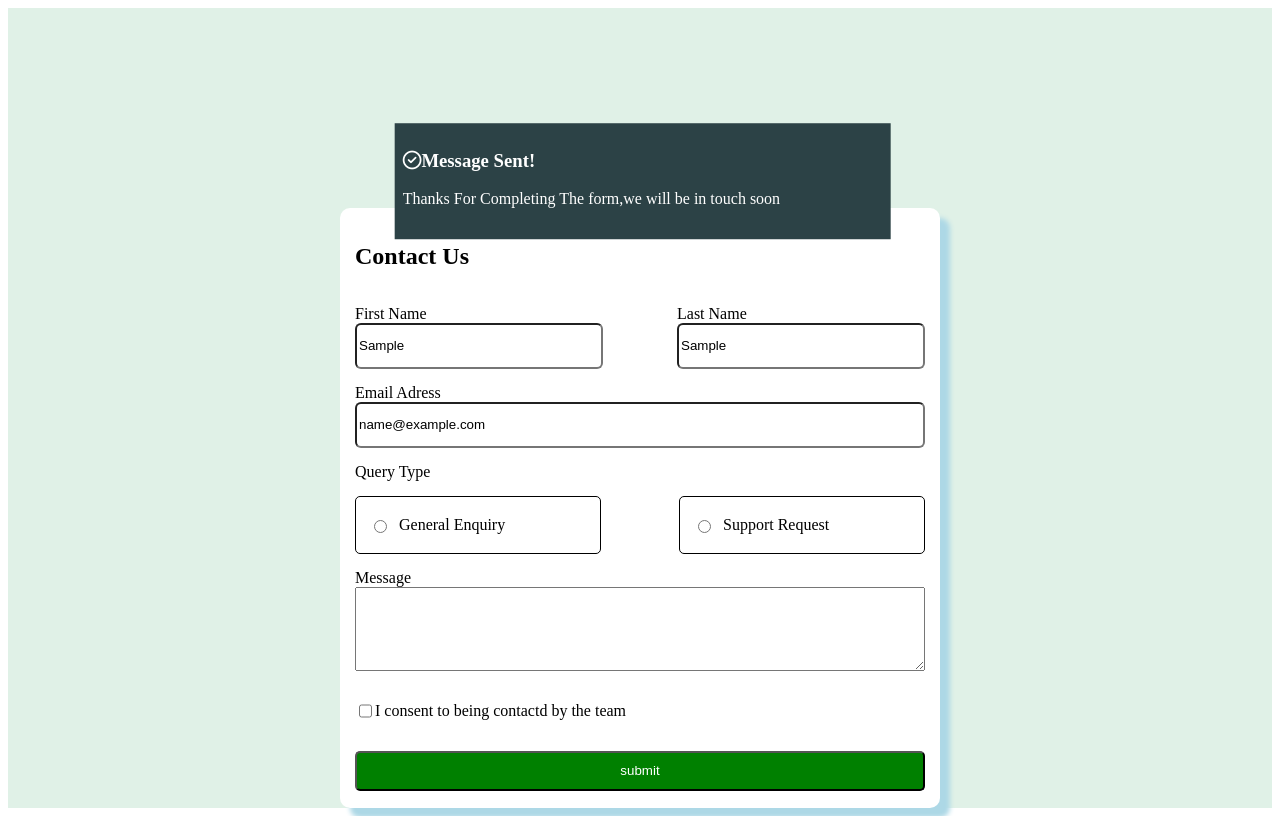
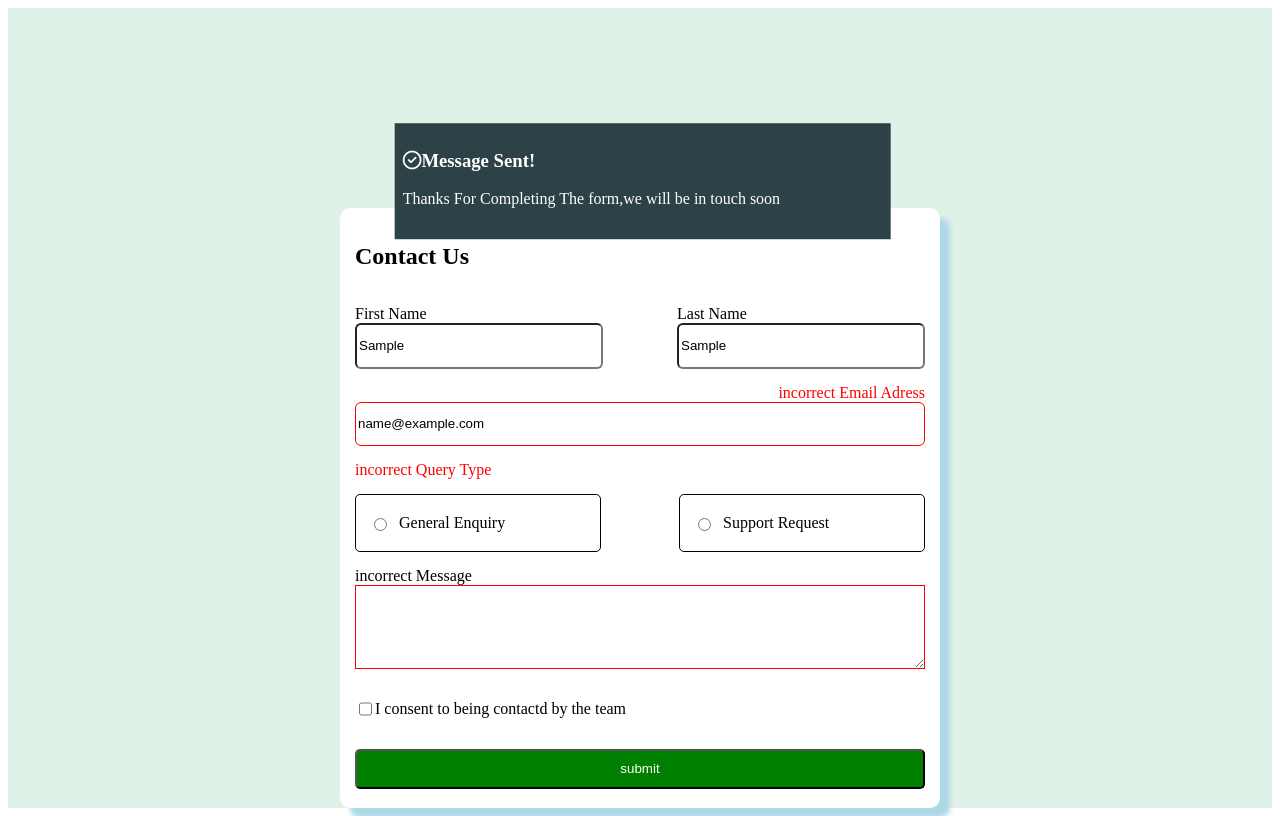
Before and after one commit to Elfetnimourad/contact-us-fm, a plain HTML site: page main.html in a window 1280 px wide. Both pictures are taken after typing "Sample", "Sample", "name@example.com" into the empty fields and a click on the button "submit". Drawn offline with Linux system fonts and the light colour scheme.

Commit message:
this commit

```diff
--- a/main.html
+++ b/main.html
@@ -30,7 +30,7 @@
 
                 </div>
               <div class="email-info display-flex">
-                <label for="">Email Adress</label>
+                <label for="#email-adress">Email Adress</label>
                 <input type="email" id="email-adress" placeholder="email">
 
               </div>
@@ -49,7 +49,7 @@
 
                 </div>
 <div class="message-area display-flex">
-    <label for="">Message</label>
+    <div class="label-message">Message</div>
     <textarea type="text" id="message-area" placeholder="write your thougts" class="input-message">
         </textarea>
 </div>
--- a/main.js
+++ b/main.js
@@ -7,7 +7,7 @@ let cardForm = document.querySelector(".card-form");
 let allInput = document.querySelectorAll("input");
 let first = document.querySelector(".styling");
 let allLabel = document.querySelectorAll("label");
-console.log(allLabel[0].textContent);
+let messageValue = document.querySelector(".label-message");
 let geneQuery = false;
 let suppRequest = false;
 let consented = false;
@@ -17,12 +17,13 @@ subBtn.addEventListener("click", function (e) {
   e.preventDefault();
 
   if (
-    regEmail.test(allInput[2].value) &&
     allInput[0].value !== "" &&
     allInput[1].value !== "" &&
     allInput[2].value !== "" &&
     message.value !== ""
   ) {
+    console.log("msg", message.value);
+
     console.log("from submission");
     console.log(regEmail.test(allInput[2].value));
 
@@ -48,24 +49,48 @@ subBtn.addEventListener("click", function (e) {
     div.className = "pop-up-style";
     div.style.position = "absolute";
     cardForm.prepend(div);
-    if (regName.test(allInput[0].value) === false) {
-      console.log(allLabel[0].innerText);
-      allInput[0].style.border = "1px solid red";
-      let texted = allLabel[0];
+    // Input Logic
+    allInput.forEach((e, i) => {
+      if (e.value !== "" && regName.test(e.value) === false) {
+        console.log(allLabel[i].innerText);
+        e.style.border = "1px solid red";
+        let texted = allLabel[i];
 
-      texted.style.color = "red";
-      texted.style.marginLeft = "auto";
-      texted.innerText = `incorrect ${allLabel[0].textContent}`;
+        texted.style.color = "red";
+        texted.style.marginLeft = "auto";
+        texted.innerText = `incorrect ${allLabel[i].textContent}`;
+        console.log("error");
+        console.log(texted);
+        // first.append(texted);
+      } else if (e.type === "email" && regEmail.test(e.value) === false) {
+        console.log(allLabel[i].innerText);
+        e.style.border = "1px solid red";
+        let texted = allLabel[i];
 
+        texted.style.color = "red";
+        texted.style.marginLeft = "auto";
+        texted.innerText = `incorrect ${allLabel[i].textContent}`;
+        console.log("error");
+        console.log(texted);
+      }
+    });
+
+    //Message Logic
+    if (regName.test(message.value) === false) {
+      message.style.border = "1px solid red";
+      // let texted = allLabel[i];
+      let msgVal = messageValue.textContent;
+      // messageValue.innerHTML. = "auto";
+      messageValue.innerText = `incorrect ${messageValue.textContent}`;
       console.log("error");
-      // first.append(texted);
-    } else if (regName.test(allInput[1].value) === false) {
-      allInput[1].style.border = "1px solid red";
-      let texted = allLabel[1];
+    }
+    //  else if (regName.test(allInput[1].value) === false) {
+    //   allInput[1].style.border = "1px solid red";
+    //   let texted = allLabel[1];
 
-      texted.style.color = "red";
-      texted.style.marginLeft = "auto";
-      texted.innerText = `incorrect ${allLabel[1].textContent}`;
-    }
+    //   texted.style.color = "red";
+    //   texted.style.marginLeft = "auto";
+    //   texted.innerText = `incorrect ${allLabel[1].textContent}`;
+    // }
   }
 });
```
